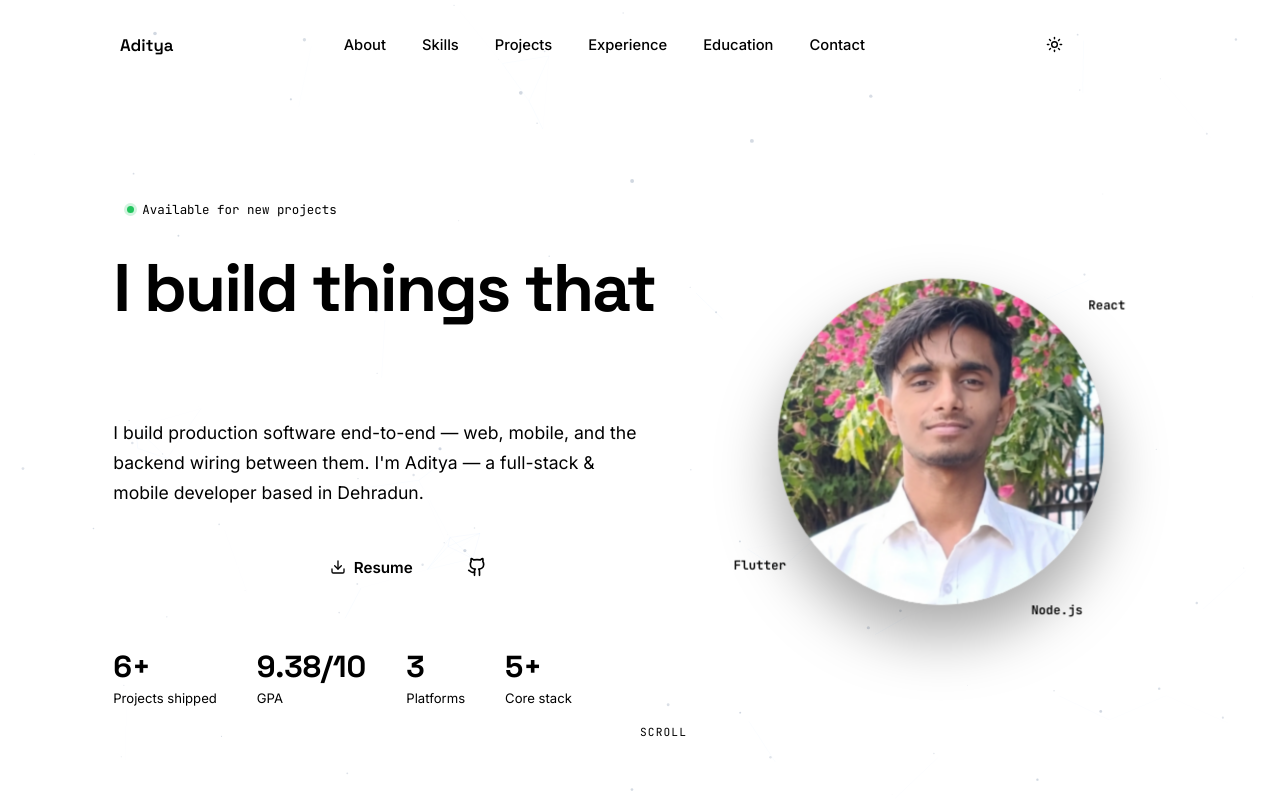
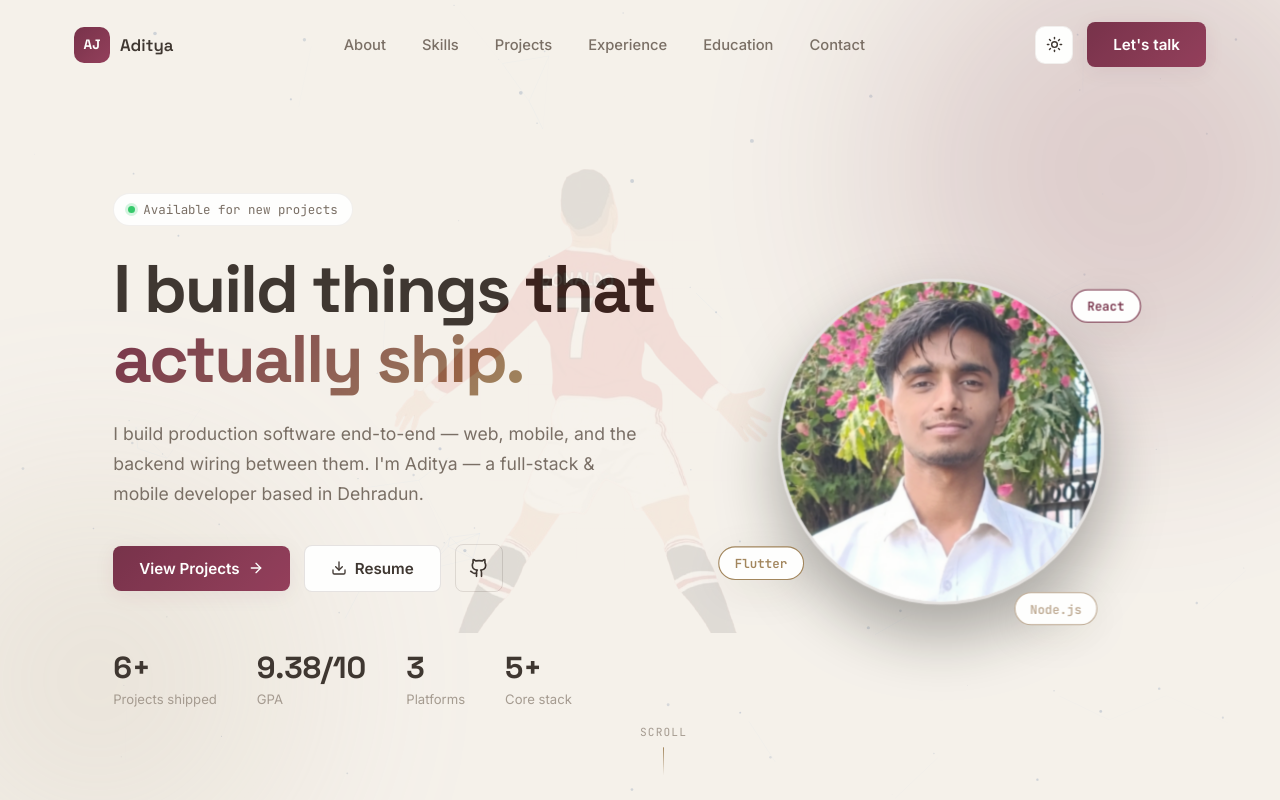
Before and after one commit to aj-aditya19/Portfolio-Page, a React (Vite) app: page / in a window 1280 px wide. Shown: the top 800 px of the page. Built offline with nearby package versions, Linux system fonts and the light colour scheme.

Commit message:
More time in splash

```diff
--- a/src/components/Splash.jsx
+++ b/src/components/Splash.jsx
@@ -11,25 +11,25 @@ export default function Splash({ onDone }) {
   const [exiting, setExiting] = useState(false);
 
   useEffect(() => {
+    const WORD_DELAY = 1000;
+
     if (index < WORDS.length - 1) {
       const timer = setTimeout(() => {
         setIndex((prev) => prev + 1);
-      }, 450);
+      }, WORD_DELAY);
 
       return () => clearTimeout(timer);
     }
 
-    // After "Aditya Jaiswal" appears
+    // After last word
     const ronaldoTimer = setTimeout(() => {
       setShowRonaldo(true);
     }, 1200);
 
-    // Fade splash out
     const exitTimer = setTimeout(() => {
       setExiting(true);
     }, 3200);
 
-    // Remove splash
     const doneTimer = setTimeout(() => {
       onDone();
     }, 3900);
--- a/src/styles/tokens.css
+++ b/src/styles/tokens.css
@@ -4,42 +4,6 @@
 @import url('https://fonts.googleapis.com/css2?family=Space+Grotesk:wght@400;500;600;700&family=Inter:wght@400;500;600;700&family=JetBrains+Mono:wght@400;500;600&display=swap');
 
 :root {
-  /* --bg: #0F172A; */
-  /* --bg-elevated: #131D33; */
-  /* --card: #1E293B; */
-  /* --card-hover: #25334a; */
-  /* --border: rgba(148, 163, 184, 0.12); */
-  /* --border-strong: rgba(148, 163, 184, 0.24); */
-  /* --primary: #3B82F6; */
-  /* --primary-dim: rgba(59, 130, 246, 0.15); */
-  /* --accent: #06B6D4; */
-  /* --accent-dim: rgba(6, 182, 212, 0.15); */
-  /* --tertiary: #8B5CF6; */
-
-  /* --text: #F8FAFC; */
-  /* --text-muted: #94A3B8; */
-  /* --text-faint: #64748B; */
-
-  /* --gradient-primary: linear-gradient(135deg, #3B82F6 0%, #06B6D4 100%); */
-  /* --gradient-glow: linear-gradient(135deg, #3B82F6 0%, #8B5CF6 50%, #06B6D4 100%); */
-
-  /* --shadow-card: 0 8px 30px rgba(0, 0, 0, 0.35); */
-  /* --shadow-glow: 0 0 60px rgba(59, 130, 246, 0.25); */
-
-  --font-display: 'Space Grotesk', sans-serif;
-  --font-body: 'Inter', sans-serif;
-  --font-mono: 'JetBrains Mono', monospace;
-
-  --radius-sm: 8px;
-  --radius-md: 14px;
-  --radius-lg: 22px;
-
-  --max-width: 1180px;
-  --transition-base: 0.3s cubic-bezier(0.4, 0, 0.2, 1);
-}
-
-
-[data-theme="light"] {
   --bg: #F5F1EB;
   --bg-elevated: #FAF7F2;
 
@@ -80,37 +44,20 @@
 
   --shadow-glow:
     0 0 40px rgba(107, 31, 58, 0.08);
+
+  --font-display: 'Space Grotesk', sans-serif;
+  --font-body: 'Inter', sans-serif;
+  --font-mono: 'JetBrains Mono', monospace;
+
+  --radius-sm: 8px;
+  --radius-md: 14px;
+  --radius-lg: 22px;
+
+  --max-width: 1180px;
+  --transition-base: 0.3s cubic-bezier(0.4, 0, 0.2, 1);
 }
-/*
-  --bg: #FFFFFF;
-  --bg-elevated: #FFFFFF;
-  --card: #F8FAFC;
-  --card-hover: #eef2f7;
-  --border: rgba(15, 23, 42, 0.08);
-  --border-strong: rgba(15, 23, 42, 0.16);
 
-  --primary: #2563EB;
-  --primary-dim: rgba(37, 99, 235, 0.1);
-  --accent: #0891B2;
-  --accent-dim: rgba(8, 145, 178, 0.1);
-  --tertiary: #7C3AED;
-
-  --text: #0F172A;
-  --text-muted: #475569;
-  --text-faint: #94A3B8;
-
-  --gradient-primary: linear-gradient(135deg, #2563EB 0%, #0891B2 100%);
-  --gradient-glow: linear-gradient(135deg, #2563EB 0%, #7C3AED 50%, #0891B2 100%);
-
-  --shadow-card: 0 8px 30px rgba(15, 23, 42, 0.08);
-  --shadow-glow: 0 0 60px rgba(37, 99, 235, 0.12); */
-
-
-/* ============================================================
-   RESET & BASE
-   ============================================================ */
-
-   [data-theme="dark"] {
+[data-theme="dark"] {
   --bg: #1A1513;
   --bg-elevated: #241D1A;
 
```
